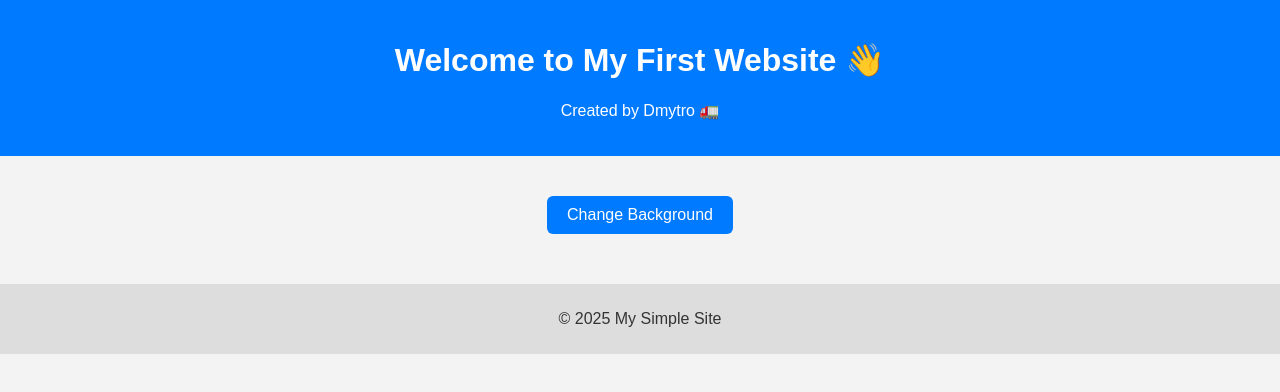
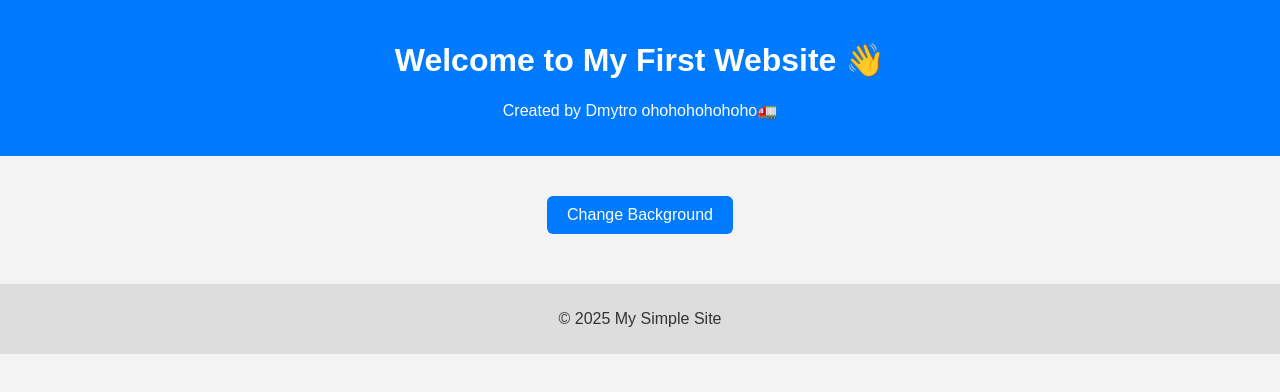
Before and after one commit to maximus4055/1, a plain HTML site: page index.html in a window 1280 px wide. Drawn offline with Linux system fonts and the light colour scheme.

Commit message:
Update index.html

```diff
--- a/index.html
+++ b/index.html
@@ -9,7 +9,7 @@
   <body>
     <header>
       <h1>Welcome to My First Website 👋</h1>
-      <p>Created by Dmytro 🚛</p>
+      <p>Created by Dmytro ohohohohohoho🚛</p>
     </header>
 
     <main>
```
